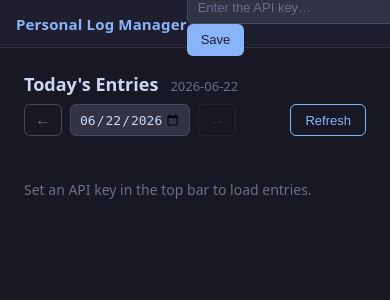
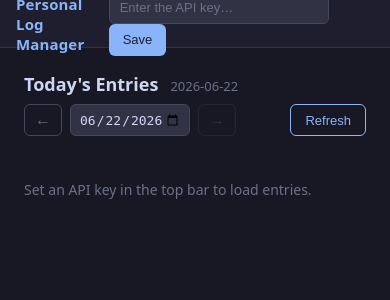
Before and after one commit to hmlendea/personal-log-manager-client, an ASP.NET Core app: page / in a window 390 px wide; the page is wider, and only the part inside the window is pictured. Shown: the top 300 px of that part. Run offline with ASP.NET Core 8, Linux system fonts and the light colour scheme; style sheets or scripts are compiled from the project's sources; the project's own start-up code is not run, and a stand-in starts its controllers and pages.

Commit message:
ui: Further support mobile device screen sizes

```diff
--- a/Layout/MainLayout.razor
+++ b/Layout/MainLayout.razor
@@ -2,7 +2,7 @@
 
 <div class="app-layout">
     <header class="top-bar">
-        <a class="top-bar-brand" href="https://github.com/hmlendea/personal-log-manager" target="_blank" rel="noopener noreferrer">Personal Log Manager</a>
+        <a class="top-bar-brand" href="https://github.com/hmlendea/personal-log-manager" target="_blank" rel="noopener noreferrer">Personal Log<span class="top-bar-brand-line2"> Manager</span></a>
         <div class="top-bar-auth">
             <ApiKeyWidget />
         </div>
--- a/wwwroot/css/app.css
+++ b/wwwroot/css/app.css
@@ -59,7 +59,11 @@ html, body {
     color: var(--accent);
     letter-spacing: 0.01em;
     white-space: nowrap;
-  text-decoration: none;
+    text-decoration: none;
+}
+
+.top-bar-brand-line2 {
+    display: inline;
 }
 
 .top-bar-brand:hover {
@@ -184,6 +188,16 @@ html, body {
     align-items: center;
     gap: 8px;
     margin-left: auto;
+}
+
+@media (max-width: 400px) {
+    .top-bar-brand {
+        white-space: normal;
+    }
+
+    .top-bar-brand-line2 {
+        display: block;
+    }
 }
 
 @media (min-width: 560px) {
```
